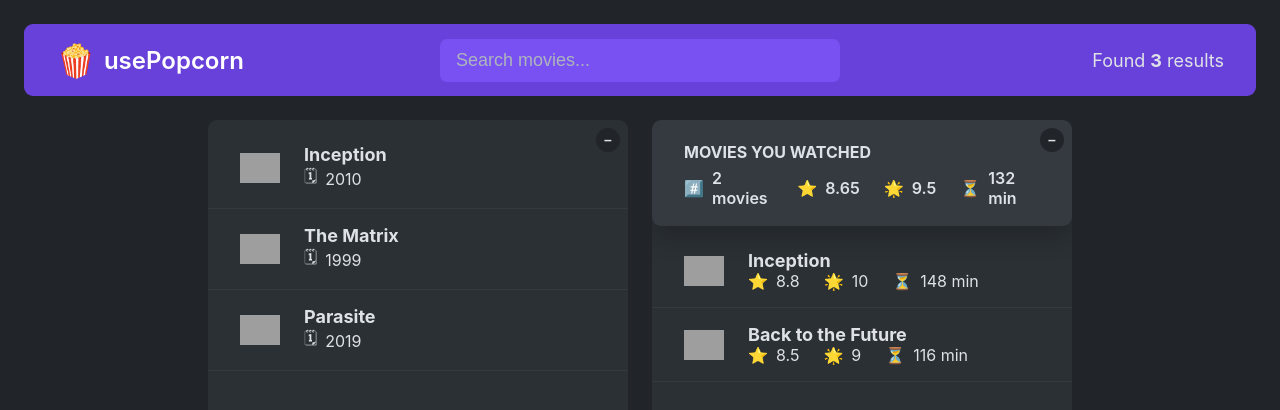
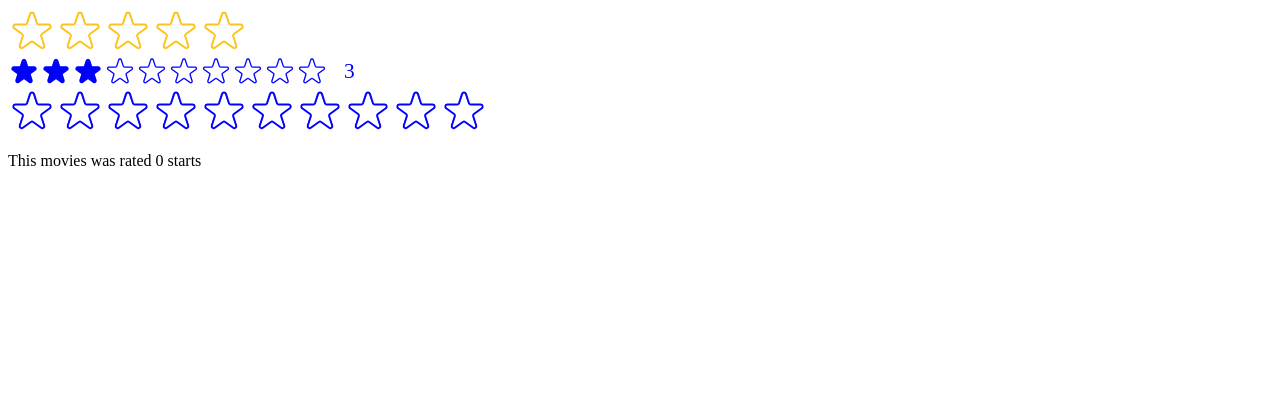
Before and after one commit to BekCodingAddict/The-Ultimate-React-Course-With-Jonas-Schmedtmann, a React (Create React App) app in the folder 07.usepopcorn/: page / in a window 1280 px wide. Shown: the top 410 px of the page. Built offline with nearby package versions, Linux system fonts and the light colour scheme; grey boxes are pictures that could not be loaded.

Commit message:
Props As Component API and PropTypes Examples

```diff
--- a/07.usepopcorn/src/App.js
+++ b/07.usepopcorn/src/App.js
@@ -51,21 +51,42 @@
   arr.reduce((acc, cur, i, arr) => acc + cur / arr.length, 0);
 
 export default function App() {
+  const [watched, setWatched] = useState(tempWatchedData);
   const [movies, setMovies] = useState(tempMovieData);
   return (
     <>
-      <NavBar movies={movies} />
-      <Main movies={movies} />
+      <NavBar>
+        <Search />
+        <NumResults movies={movies} />
+      </NavBar>
+
+      <Main>
+        {/* <Box element={<MovieList movies={movies} />} />
+        <Box
+          element={
+            <>
+              <WatchedSummary watched={watched} />
+              <WatchedMovieList watched={watched} />
+            </>
+          }
+        /> */}
+        <Box>
+          <MovieList movies={movies} />
+        </Box>
+        <Box>
+          <WatchedSummary watched={watched} />
+          <WatchedMovieList watched={watched} />
+        </Box>
+      </Main>
     </>
   );
 }
 
-function NavBar({ movies }) {
+function NavBar({ children }) {
   return (
     <nav className="nav-bar">
       <Logo />
-      <Search />
-      <NumResults movies={movies} />
+      {children}
     </nav>
   );
 }
@@ -99,26 +120,18 @@
   );
 }
 
-function Main({ movies }) {
-  return (
-    <main className="main">
-      <ListBox movies={movies} />
-      <WatchedBox />
-    </main>
-  );
+function Main({ children }) {
+  return <main className="main">{children}</main>;
 }
 
-function ListBox({ movies }) {
-  const [isOpen1, setIsOpen1] = useState(true);
+function Box({ children }) {
+  const [isOpen, setIsOpen] = useState(true);
   return (
     <div className="box">
-      <button
-        className="btn-toggle"
-        onClick={() => setIsOpen1((open) => !open)}
-      >
-        {isOpen1 ? "–" : "+"}
+      <button className="btn-toggle" onClick={() => setIsOpen((open) => !open)}>
+        {isOpen ? "–" : "+"}
       </button>
-      {isOpen1 && <MovieList movies={movies} />}
+      {isOpen && children}
     </div>
   );
 }
@@ -144,28 +157,6 @@
         </p>
       </div>
     </li>
-  );
-}
-
-function WatchedBox() {
-  const [watched, setWatched] = useState(tempWatchedData);
-  const [isOpen2, setIsOpen2] = useState(true);
-
-  return (
-    <div className="box">
-      <button
-        className="btn-toggle"
-        onClick={() => setIsOpen2((open) => !open)}
-      >
-        {isOpen2 ? "–" : "+"}
-      </button>
-      {isOpen2 && (
-        <>
-          <WatchedSummary watched={watched} />
-          <WatchedMovieList watched={watched} />
-        </>
-      )}
-    </div>
   );
 }
 
@@ -230,3 +221,25 @@
     </li>
   );
 }
+
+// function WatchedBox() {
+//   const [watched, setWatched] = useState(tempWatchedData);
+//   const [isOpen2, setIsOpen2] = useState(true);
+
+//   return (
+//     <div className="box">
+//       <button
+//         className="btn-toggle"
+//         onClick={() => setIsOpen2((open) => !open)}
+//       >
+//         {isOpen2 ? "–" : "+"}
+//       </button>
+//       {isOpen2 && (
+//         <>
+//           <WatchedSummary watched={watched} />
+//           <WatchedMovieList watched={watched} />
+//         </>
+//       )}
+//     </div>
+//   );
+// }
--- /dev/null
+++ b/07.usepopcorn/src/StarRating.js
@@ -0,0 +1,139 @@
+import { useState } from "react";
+import PropTypes from "prop-types";
+
+const containerStyle = {
+  display: "flex",
+  alignItems: "center",
+  gap: "16px",
+};
+
+const starContainerStyle = {
+  display: "flex",
+};
+
+StarRating.propTypes = {
+  maxRating: PropTypes.number,
+  defaultRating: PropTypes.number,
+  color: PropTypes.string,
+  size: PropTypes.number,
+  messages: PropTypes.array,
+  className: PropTypes.string,
+  onSetRating: PropTypes.func,
+};
+
+function StarRating({
+  maxRating = 5,
+  color = "#fcc419",
+  size = 48,
+  className,
+  messages = [],
+  defaultRating = 0,
+  onSetRating,
+}) {
+  const [rating, setRating] = useState(defaultRating);
+  const [tempRating, setTempRating] = useState(0);
+
+  function handleRating(rating) {
+    setRating(rating);
+    onSetRating(rating);
+  }
+
+  const textStyle = {
+    lineHeight: "1",
+    margin: "0",
+    color,
+    fontSize: `${size / 1.5}px`,
+  };
+
+  return (
+    <div style={containerStyle} className={className}>
+      <div style={starContainerStyle}>
+        {Array.from({ length: maxRating }, (_, i) => (
+          <Start
+            key={i}
+            onRate={() => handleRating(i + 1)}
+            full={tempRating ? tempRating >= i + 1 : rating >= i + 1}
+            onHoverIn={() => setTempRating(i + 1)}
+            onHoverOut={() => setTempRating(0)}
+            color={color}
+            size={size}
+          />
+        ))}
+      </div>
+      <p style={textStyle}>
+        {messages.length === maxRating
+          ? messages[tempRating ? tempRating - 1 : rating - 1]
+          : tempRating || rating || ""}
+      </p>
+    </div>
+  );
+}
+
+function Start({ onRate, full, onHoverIn, onHoverOut, color, size }) {
+  const starStyle = {
+    width: `${size}px`,
+    height: `${size}px`,
+    display: "block",
+    cursor: "pointer",
+  };
+  return (
+    <span
+      role="button"
+      style={starStyle}
+      onClick={onRate}
+      onMouseEnter={onHoverIn}
+      onMouseLeave={onHoverOut}
+    >
+      {full ? (
+        <svg
+          xmlns="http://www.w3.org/2000/svg"
+          viewBox="0 0 20 20"
+          fill={color}
+          stroke={color}
+        >
+          <path d="M9.049 2.927c.3-.921 1.603-.921 1.902 0l1.07 3.292a1 1 0 00.95.69h3.462c.969 0 1.371 1.24.588 1.81l-2.8 2.034a1 1 0 00-.364 1.118l1.07 3.292c.3.921-.755 1.688-1.54 1.118l-2.8-2.034a1 1 0 00-1.175 0l-2.8 2.034c-.784.57-1.838-.197-1.539-1.118l1.07-3.292a1 1 0 00-.364-1.118L2.98 8.72c-.783-.57-.38-1.81.588-1.81h3.461a1 1 0 00.951-.69l1.07-3.292z" />
+        </svg>
+      ) : (
+        <svg
+          xmlns="http://www.w3.org/2000/svg"
+          fill="none"
+          viewBox="0 0 24 24"
+          stroke={color}
+        >
+          <path
+            strokeLinecap="round"
+            strokeLinejoin="round"
+            strokeWidth="{2}"
+            d="M11.049 2.927c.3-.921 1.603-.921 1.902 0l1.519 4.674a1 1 0 00.95.69h4.915c.969 0 1.371 1.24.588 1.81l-3.976 2.888a1 1 0 00-.363 1.118l1.518 4.674c.3.922-.755 1.688-1.538 1.118l-3.976-2.888a1 1 0 00-1.176 0l-3.976 2.888c-.783.57-1.838-.197-1.538-1.118l1.518-4.674a1 1 0 00-.363-1.118l-3.976-2.888c-.784-.57-.38-1.81.588-1.81h4.914a1 1 0 00.951-.69l1.519-4.674z"
+          />
+        </svg>
+      )}
+    </span>
+  );
+}
+
+export default StarRating;
+
+/*
+FULL STAR
+
+
+
+
+EMPTY STAR
+
+<svg
+  xmlns="http://www.w3.org/2000/svg"
+  fill="none"
+  viewBox="0 0 24 24"
+  stroke="#000"
+>
+  <path
+    strokeLinecap="round"
+    strokeLinejoin="round"
+    strokeWidth="{2}"
+    d="M11.049 2.927c.3-.921 1.603-.921 1.902 0l1.519 4.674a1 1 0 00.95.69h4.915c.969 0 1.371 1.24.588 1.81l-3.976 2.888a1 1 0 00-.363 1.118l1.518 4.674c.3.922-.755 1.688-1.538 1.118l-3.976-2.888a1 1 0 00-1.176 0l-3.976 2.888c-.783.57-1.838-.197-1.538-1.118l1.518-4.674a1 1 0 00-.363-1.118l-3.976-2.888c-.784-.57-.38-1.81.588-1.81h4.914a1 1 0 00.951-.69l1.519-4.674z"
+  />
+</svg>
+
+*/
--- a/07.usepopcorn/src/index.js
+++ b/07.usepopcorn/src/index.js
@@ -1,11 +1,34 @@
-import React from "react";
+import React, { useState } from "react";
 import ReactDOM from "react-dom/client";
-import "./index.css";
-import App from "./App";
+// import "./index.css";
+// import App from "./App";
+import StarRating from "./StarRating";
+
+function Test() {
+  const [movieRating, setMovieRating] = useState(0);
+  return (
+    <div>
+      <StarRating color="blue" maxRating={10} onSetRating={setMovieRating} />
+      <p>This movies was rated {movieRating} starts</p>
+    </div>
+  );
+}
 
 const root = ReactDOM.createRoot(document.getElementById("root"));
 root.render(
   <React.StrictMode>
-    <App />
+    {/* <App /> */}
+    <StarRating
+      maxRating={5}
+      messages={["Terrible", "Bad", "Okay", "Good", "Amazing"]}
+    />
+    <StarRating
+      maxRating={10}
+      size={32}
+      color="blue"
+      className="text"
+      defaultRating={3}
+    />
+    <Test />
   </React.StrictMode>
 );
```
Also changed, not shown: 07.usepopcorn/src/index.css (+0 -33 lines).
